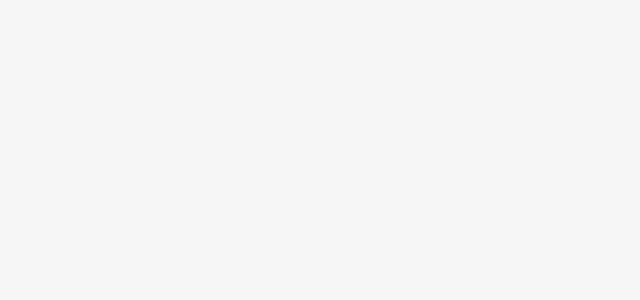
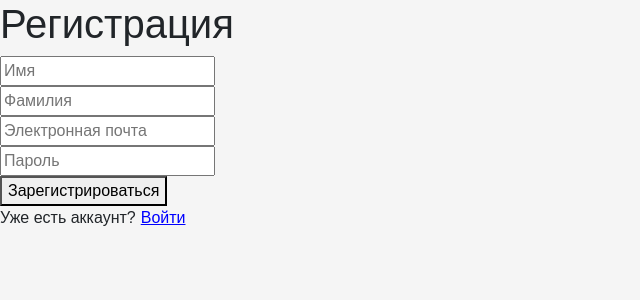
Before and after one commit to Eternal-insomnia/3D-house-creator, a Vue app in the folder frontend/: page /registration in a window 1280 px wide. Before the commit this address had no page. Shown: the top 300 px of the page, without its empty margins (0-640 px from the left). Built offline with nearby package versions, Linux system fonts and the light colour scheme.

Commit message:
Added registration component. Added "surname" field in db

```diff
--- a/frontend/src/components/Login.vue
+++ b/frontend/src/components/Login.vue
@@ -1,12 +1,14 @@
 <template>
-  <div>
+  <div class="login-component">
     <h1>Вход</h1>
     <form @submit.prevent="login" method="post">
       <input v-model="email" type="userEmail" placeholder="Электронная почта" />
       <span v-if="emailError" class="error">Invalid email format</span>
-      <input v-model="password" type="userPassword" placeholder="Пароль" />
+      <input v-model="password" type="password" placeholder="Пароль" />
       <button type="submit">Войти</button>
     </form>
+    <label>Нет аккаунта? </label>
+    <span @click="toRegistration" type="submit" class="login-to-registration__button">Зарегистрироваться</span>
   </div>
 </template>
 
@@ -44,6 +46,17 @@
           alert('An error occurred while connecting to the server.');
         }
       },
+      toRegistration() {
+        this.$router.push('/registration');
+      },
     },
   };
 </script>
+
+<style>
+.login-to-registration__button {
+	padding: 0 5px;
+	color: #00f;
+	text-decoration: underline;
+}
+</style>
--- /dev/null
+++ b/frontend/src/components/Registration.vue
@@ -0,0 +1,36 @@
+<template>
+	<div class="registration-component">
+		<h1>Регистрация</h1>
+    <form @submit.prevent="registration" method="post" class="registrartion-form">
+			<input v-model="name" type="userName" placeholder="Имя" /><br>
+			<input v-model="surname" type="userSurname" placeholder="Фамилия"><br>
+      <input v-model="email" type="userEmail" placeholder="Электронная почта" />
+      <span v-if="emailError" class="error">Invalid email format</span><br>
+      <input v-model="password" type="password" placeholder="Пароль" /><br>
+      <button type="submit">Зарегистрироваться</button>
+    </form>
+		<label>Уже есть аккаунт? </label>
+		<span @click="toLogin" type="submit" class="registration-to-login__button">Войти</span>
+	</div>
+</template>
+
+<script>
+export default {
+	methods: {
+		registration() {
+			alert("TEST TEXT");
+		},
+		toLogin() {
+			this.$router.push('/login');
+		}
+	}
+}
+</script>
+
+<style>
+.registration-to-login__button {
+	padding: 0 5px;
+	color: #00f;
+	text-decoration: underline;
+}
+</style>
--- a/frontend/src/components/dashboard/Dashboard.vue
+++ b/frontend/src/components/dashboard/Dashboard.vue
@@ -11,8 +11,6 @@
           <button @click="currentComponent = 'PersonalAccountComponent'">
             Личные данные
           </button>
-        </div>
-        <div class="dashboard-menu-button">
           <button @click="currentComponent = 'ProjectComponent'">
             Проекты
           </button>
@@ -66,7 +64,7 @@ export default {
   },
   methods: {
     redirectToPage() {
-      this.$router.push('/')
+      this.$router.push('/login')
     }
   },
 };
--- a/frontend/src/components/dashboard/PersonalAccountComponent.vue
+++ b/frontend/src/components/dashboard/PersonalAccountComponent.vue
@@ -1,9 +1,23 @@
 <template>
-  <div class="pa-component">
-    <div class="profile-photo">
-      <img src="@/assets/profile.png" width="100px" height="100px">
+  <div class="profile">
+    <div class="profile-content">
+      <div class="profile-content__photo">
+        <img src="@/assets/profile.png" width="100px" height="100px">
+      </div>
+      <div class="profile-content__data">
+        <div class="profile-content__data-name">
+          name
+        </div>
+        <div class="profile-content__data-email">
+          email
+        </div>
+        <div class="profile-content__data-password">
+          password
+        </div>
+      </div>
     </div>
   </div>
+
 </template>
 
 <script>
@@ -11,4 +25,8 @@
 </script>
 
 <style>
+.profile-content {
+  padding: 5px;
+}
+
 </style>
--- a/frontend/src/router.js
+++ b/frontend/src/router.js
@@ -1,10 +1,12 @@
 import { createRouter, createWebHistory } from 'vue-router';
 import Login from '@/components/Login.vue';
+import Registration from '@/components/Registration.vue';
 import Dashboard from '@/components/dashboard/Dashboard.vue';
 import UserList from '@/components/UserList.vue';
 
 const routes = [
-  { path: '/', component: Login },
+  { path: '/login', component: Login },
+  { path: '/registration', component: Registration},
   { path: '/dashboard', component: Dashboard },
   { path: '/userlist', component: UserList },
 ];
```
Also changed, not shown: 1 other file (tests, documents, lock files or other folders).
